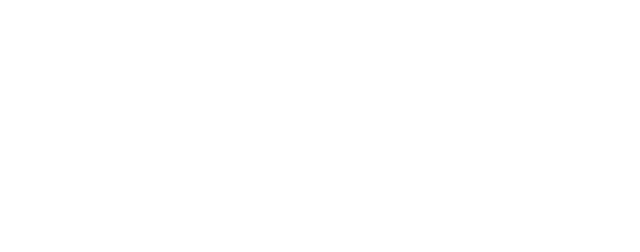
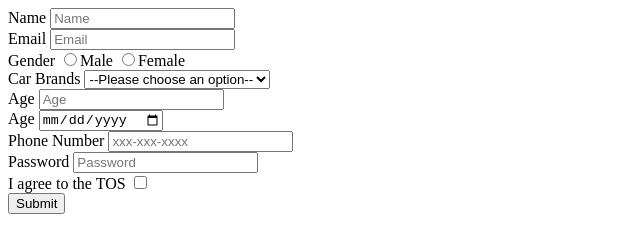
Before and after one commit to acciojob/signup-form-car-123-naman, a website: page main.html in a window 1280 px wide. Shown: the whole page, without its empty margins (0-640 px from the left). Drawn offline with Linux system fonts and the light colour scheme.

Commit message:
created a submission

```diff
--- a/main.html
+++ b/main.html
@@ -8,6 +8,42 @@
 
 <body>
 	<!-- the entire body must be written by student -->
+	<form method="post">
+		<label for="name">Name</label>
+	<input type="text" id="name" placeholder="Name" required>
+	<br>
+	<label for="email">Email</label>
+	<input type="email" id="email" placeholder="Email" required>
+	<br>
+	<label>Gender</label>
+	<input type="radio" id="gender_m" name="gender">Male
+	<input type="radio" id="gender_f" name="gender">Female
+	<br>
+	<label for="cars">Car Brands</label>
+	<select id="cars" required>
+		<option >--Please choose an option--</option>
+		<option>BMW</option>
+		<option>AUDI</option>
+		<option>HONDA</option>
+	</select>
+	<br>
+	<label for="age">Age</label>
+	<input type="number" id="age" placeholder="Age" required>
+	<br>
+	<label for="dob">Age</label>
+	<input type="date" id="dob" required>
+	<br>
+	<label for="tel">Phone Number</label>
+	<input type="tel" id="tel" placeholder="xxx-xxx-xxxx">
+	<br>
+	<label for="password">Password</label>
+	<input type="password" id="password" placeholder="Password" required>
+	<br>
+	<label for="tos">I agree to the TOS</label>
+	<input type="checkbox" id="tos" required>
+	<br>
+	<button type="submit" value="Submit">Submit</button>
+	</form>
     <script type="text/javascript" src="./script.js">
 </script>
 
```
